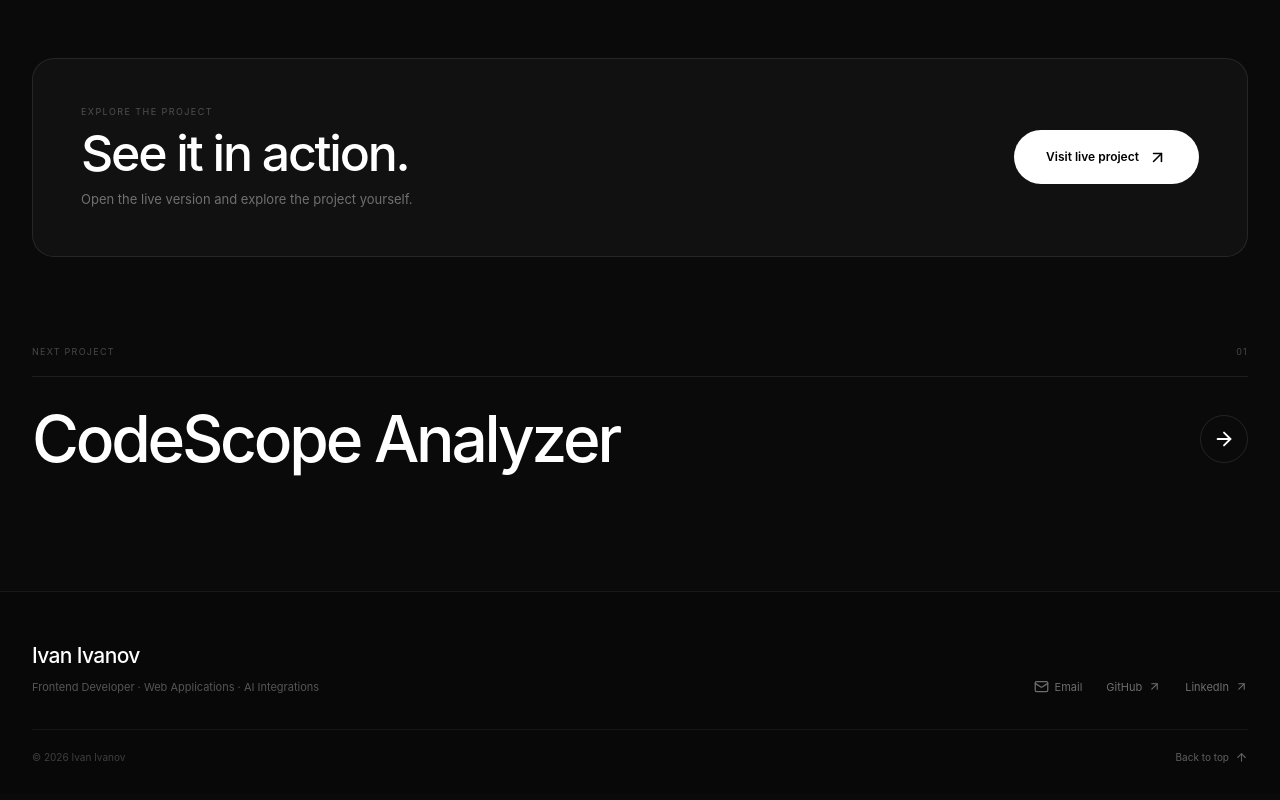
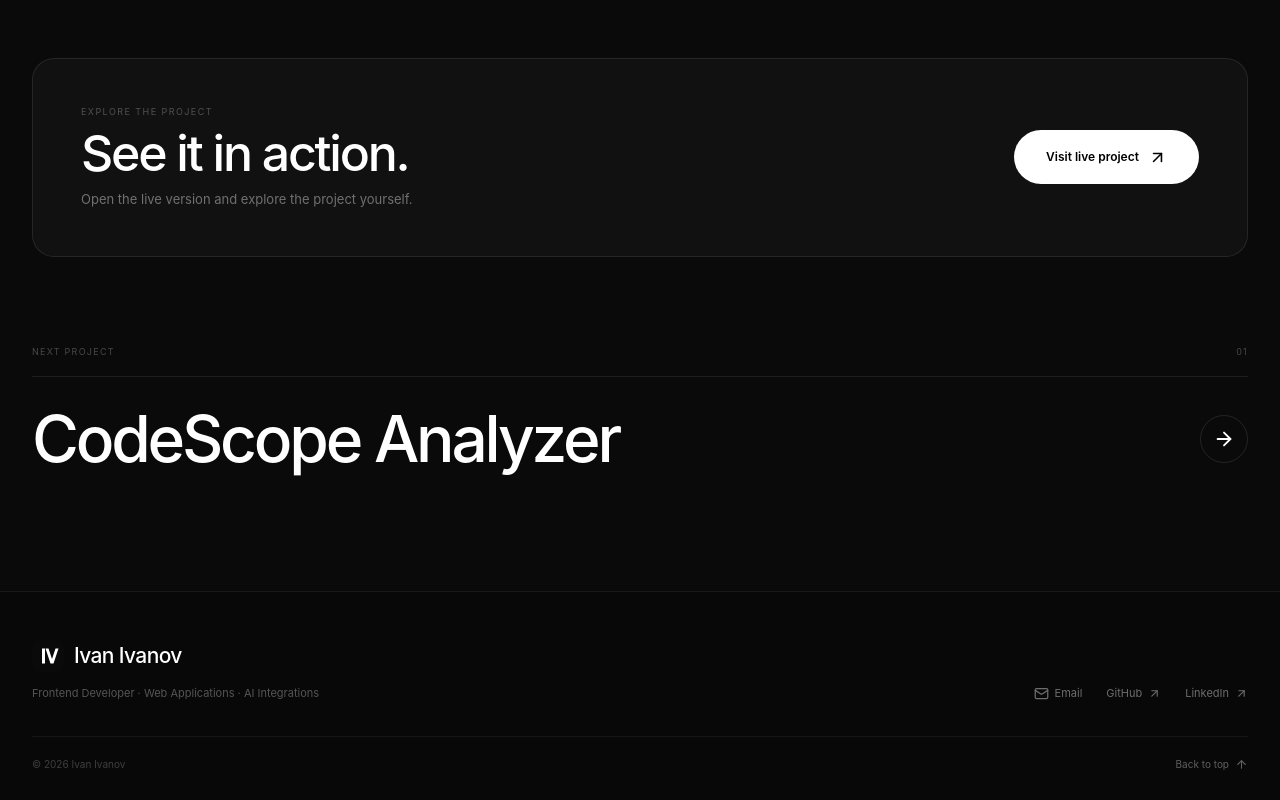
Before and after one commit to IvannIvannov/developer-portfolio, a React (Vite) app: page /projects/anastasia-portfolio in a window 1280 px wide. Shown: the part 1992-2792 px from the top of the page. Built offline with nearby package versions, Linux system fonts and the light colour scheme; no server answers.

Commit message:
Add brand logo to footer

```diff
--- a/src/components/layout/Footer.css
+++ b/src/components/layout/Footer.css
@@ -8,6 +8,8 @@
         1px solid rgba(255, 255, 255, 0.07);
 
     background: #080808;
+
+    overflow: hidden;
 }
 
 .footer__container {
@@ -20,6 +22,52 @@
         0 32px;
 }
 
+/* SCROLL REVEAL */
+
+.footer__brand {
+    opacity: 0;
+
+    transform:
+        translateY(14px);
+
+    transition:
+        opacity 0.7s ease,
+        transform 0.7s ease;
+}
+
+.footer__links {
+    opacity: 0;
+
+    transform:
+        translateY(14px);
+
+    transition:
+        opacity 0.7s ease 0.08s,
+        transform 0.7s ease 0.08s;
+}
+
+.footer__bottom {
+    opacity: 0;
+
+    transform:
+        translateY(12px);
+
+    transition:
+        opacity 0.7s ease 0.16s,
+        transform 0.7s ease 0.16s;
+}
+
+.footer--visible .footer__brand,
+.footer--visible .footer__links,
+.footer--visible .footer__bottom {
+    opacity: 1;
+
+    transform:
+        translateY(0);
+}
+
+/* MAIN */
+
 .footer__main {
     display: flex;
 
@@ -31,10 +79,30 @@
     padding-bottom: 34px;
 }
 
+/* BRAND */
+
+.footer__brand-row {
+    display: inline-flex;
+
+    align-items: center;
+
+    gap: 10px;
+}
+
+.footer__logo-mark {
+    width: 32px;
+    height: 32px;
+
+    flex-shrink: 0;
+
+    border-radius: 8px;
+}
+
 .footer__brand h3 {
     margin: 0;
 
     font-size: 21px;
+
     font-weight: 500;
 
     letter-spacing: -0.03em;
@@ -47,10 +115,13 @@
         7px 0 0;
 
     font-size: 11px;
+
     line-height: 1.5;
 
     color: #555555;
 }
+
+/* LINKS */
 
 .footer__links {
     display: flex;
@@ -72,12 +143,18 @@
     color: #6d6d6d;
 
     transition:
-        color 0.25s ease;
+        color 0.25s ease,
+        transform 0.25s ease;
 }
 
 .footer__links a:hover {
     color: #ffffff;
+
+    transform:
+        translateY(-1px);
 }
+
+/* BOTTOM */
 
 .footer__bottom {
     display: flex;
@@ -98,6 +175,8 @@
 
     color: #3f3f3f;
 }
+
+/* BACK TO TOP */
 
 .footer__back-to-top {
     display: inline-flex;
@@ -121,13 +200,16 @@
     font-size: 10px;
 
     transition:
-        color 0.25s ease;
+        color 0.25s ease,
+        transform 0.25s ease;
 }
 
 .footer__back-to-top:hover {
     color: #ffffff;
+
+    transform:
+        translateY(-1px);
 }
-
 
 /* TABLET */
 
@@ -143,9 +225,11 @@
     }
 
     .footer__main {
-        align-items: flex-start;
+        align-items:
+            flex-start;
 
-        flex-direction: column;
+        flex-direction:
+            column;
 
         gap: 22px;
 
@@ -163,7 +247,6 @@
         padding-top: 18px;
     }
 }
-
 
 /* MOBILE */
 
@@ -184,6 +267,11 @@
         padding-bottom: 24px;
     }
 
+    .footer__logo-mark {
+        width: 30px;
+        height: 30px;
+    }
+
     .footer__brand h3 {
         font-size: 19px;
     }
@@ -192,6 +280,7 @@
         max-width: 300px;
 
         font-size: 10px;
+
         line-height: 1.55;
     }
 
@@ -207,9 +296,11 @@
     }
 
     .footer__bottom {
-        align-items: flex-start;
+        align-items:
+            flex-start;
 
-        flex-direction: column;
+        flex-direction:
+            column;
 
         gap: 12px;
 
@@ -221,7 +312,6 @@
         font-size: 9px;
     }
 }
-
 
 /* VERY SMALL MOBILE */
 
@@ -236,3 +326,28 @@
             12px 16px;
     }
 }
+
+/* REDUCED MOTION */
+
+@media (prefers-reduced-motion: reduce) {
+
+    .footer__brand,
+    .footer__links,
+    .footer__bottom {
+        opacity: 1;
+
+        transform: none;
+
+        transition: none;
+    }
+
+    .footer__links a,
+    .footer__back-to-top {
+        transition: none;
+    }
+
+    .footer__links a:hover,
+    .footer__back-to-top:hover {
+        transform: none;
+    }
+}
--- a/src/components/layout/Footer.tsx
+++ b/src/components/layout/Footer.tsx
@@ -1,8 +1,36 @@
+import { useEffect, useRef, useState } from "react";
 import { ArrowUp, ArrowUpRight, Mail } from "lucide-react";
 
 import "./Footer.css";
 
 const Footer = () => {
+  const footerRef = useRef<HTMLElement>(null);
+  const [isVisible, setIsVisible] = useState(false);
+
+  useEffect(() => {
+    const footer = footerRef.current;
+
+    if (!footer) {
+      return;
+    }
+
+    const observer = new IntersectionObserver(
+      ([entry]) => {
+        setIsVisible(entry.isIntersecting);
+      },
+      {
+        threshold: 0.15,
+        rootMargin: "0px 0px -8% 0px",
+      },
+    );
+
+    observer.observe(footer);
+
+    return () => {
+      observer.disconnect();
+    };
+  }, []);
+
   const scrollToTop = () => {
     window.scrollTo({
       top: 0,
@@ -11,37 +39,49 @@ const Footer = () => {
   };
 
   return (
-    <footer className="footer">
+    <footer
+      ref={footerRef}
+      className={`footer ${isVisible ? "footer--visible" : ""}`}
+    >
       <div className="footer__container">
         <div className="footer__main">
           <div className="footer__brand">
-            <h3>Ivan Ivanov</h3>
+            <div className="footer__brand-row">
+              <img
+                src="/favicon.svg"
+                alt=""
+                className="footer__logo-mark"
+                aria-hidden="true"
+              />
+
+              <h3>Ivan Ivanov</h3>
+            </div>
 
             <p>Frontend Developer · Web Applications · AI Integrations</p>
           </div>
 
           <div className="footer__links">
             <a href="mailto:ivann.ivannov26@icloud.com">
-              <Mail size={15} />
+              <Mail size={15} aria-hidden="true" />
               Email
             </a>
 
             <a
               href="https://github.com/IvannIvannov"
               target="_blank"
-              rel="noreferrer"
+              rel="noopener noreferrer"
             >
               GitHub
-              <ArrowUpRight size={13} />
+              <ArrowUpRight size={13} aria-hidden="true" />
             </a>
 
             <a
               href="https://www.linkedin.com/in/ivan-ivanov-673972360/"
               target="_blank"
-              rel="noreferrer"
+              rel="noopener noreferrer"
             >
               LinkedIn
-              <ArrowUpRight size={13} />
+              <ArrowUpRight size={13} aria-hidden="true" />
             </a>
           </div>
         </div>
@@ -53,9 +93,10 @@ const Footer = () => {
             type="button"
             className="footer__back-to-top"
             onClick={scrollToTop}
+            aria-label="Back to top"
           >
             Back to top
-            <ArrowUp size={13} />
+            <ArrowUp size={13} aria-hidden="true" />
           </button>
         </div>
       </div>
```
